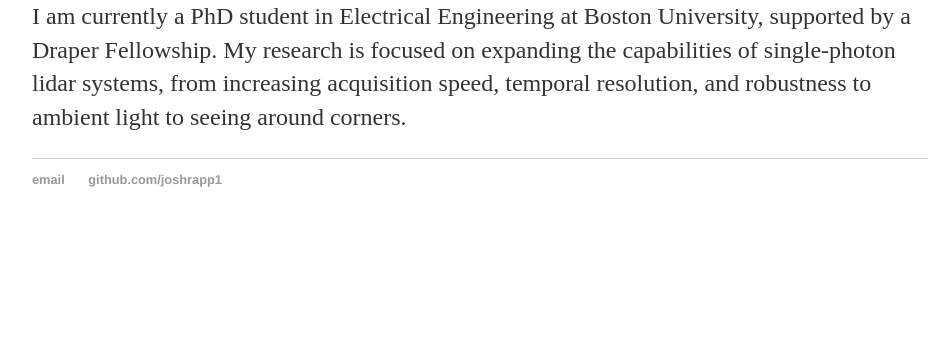
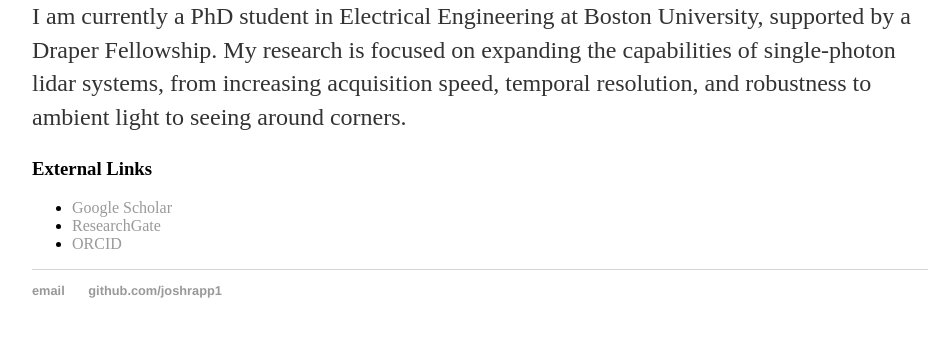
Before and after one commit to joshrapp1/joshrapp1.github.io, a Jekyll site: the page built from index.md, in a window 1280 px wide, cut to the strip 381-718 px from the top of the page. Shown: the whole strip, without its empty margins (160-1101 px from the left). Built offline with Jekyll 4.4.1, drawn with Linux system fonts in a browser that asks for light colours; our own code applies the rules of GitHub Pages for plain Markdown files.

Commit message:
Update index.md

```diff
--- a/index.md
+++ b/index.md
@@ -6,3 +6,8 @@
 supported by a Draper Fellowship.
 My research is focused on expanding the capabilities of single-photon lidar systems,
 from increasing acquisition speed, temporal resolution, and robustness to ambient light to seeing around corners.
+
+### External Links
+* [Google Scholar](https://scholar.google.com/citations?user=EPqFxSIAAAAJ&hl=en&oi=sra)
+* [ResearchGate](https://www.researchgate.net/profile/Joshua_Rapp2)
+* [ORCID](https://orcid.org/0000-0001-9171-1358)
```
